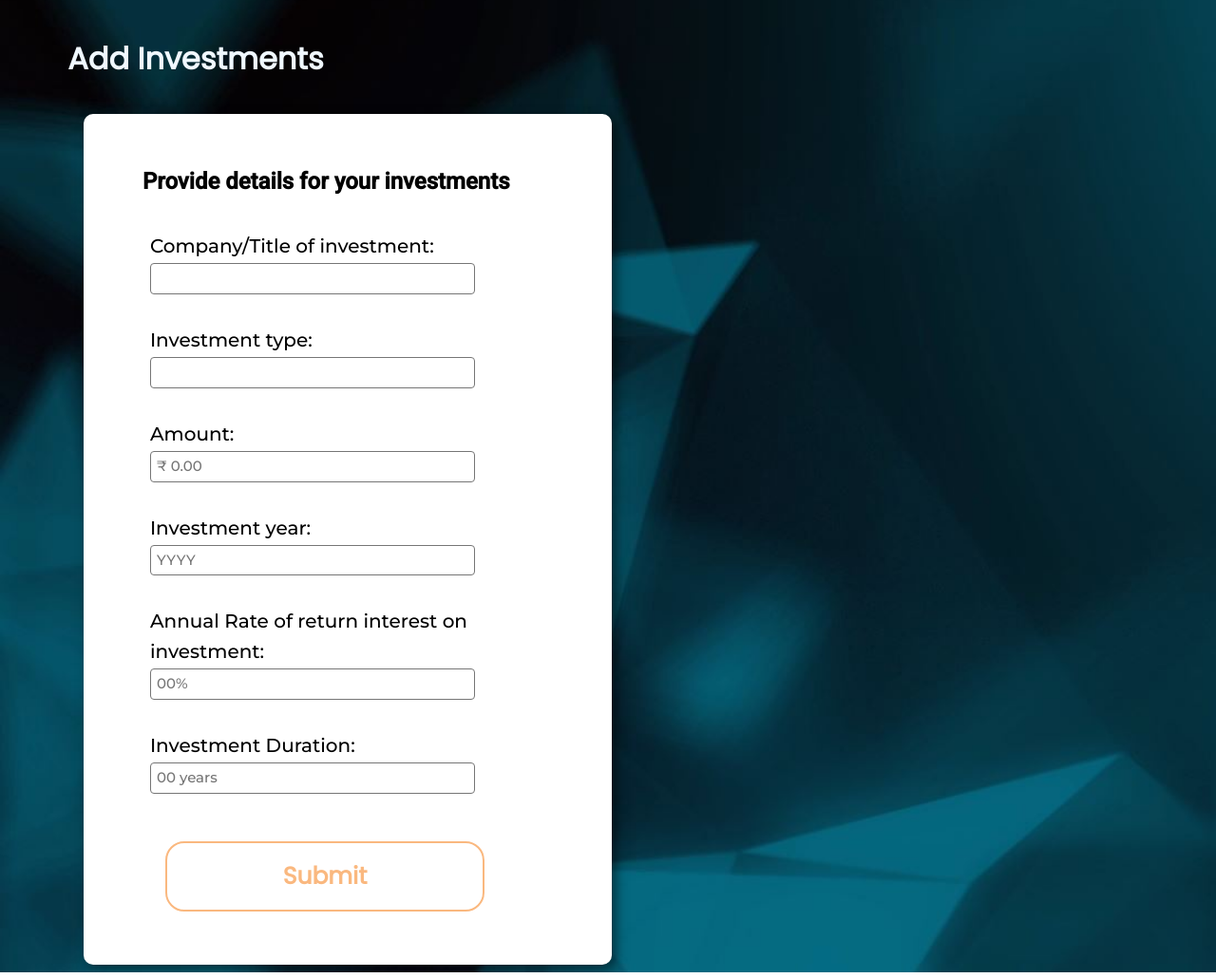
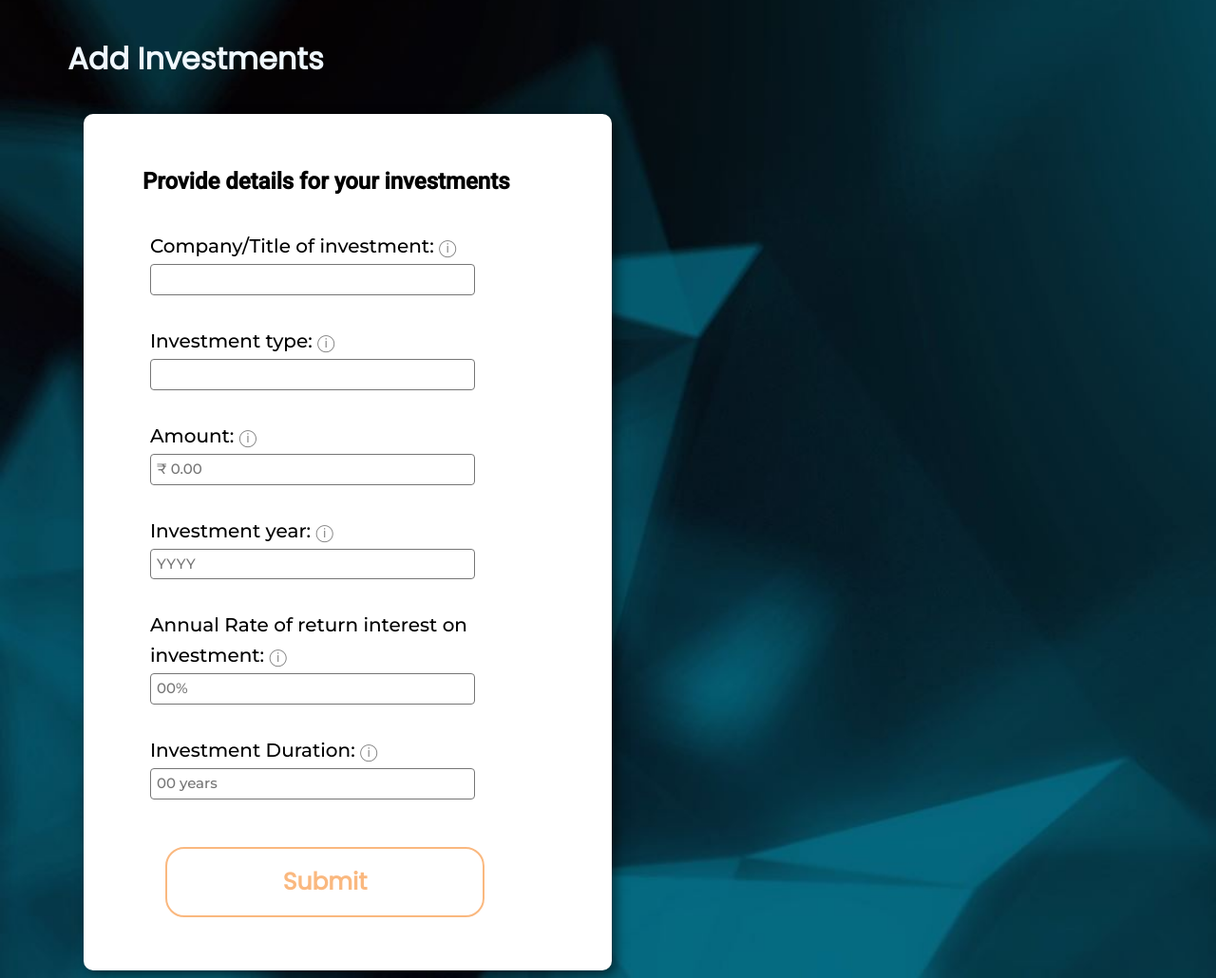
Before and after one commit to SaharshLaud/Investment-Tracker, a PHP site: page /add.php in a window 1280 px wide; the page is wider, and only the part inside the window is pictured. Shown: the part 232-1262 px from the top of that part at 95% size. Run offline with PHP 8.4, Linux system fonts and the light colour scheme.

Commit message:
Update add.php

```diff
--- a/add.php
+++ b/add.php
@@ -145,17 +145,17 @@ text-decoration: underline;
         <h2 style="font-family: 'Roboto', sans-serif;padding-left: 5%">Provide details for your investments</h2><br>
         <div style="padding-left: 2rem;font-size: 20px;font-family: 'Montserrat', sans-serif;line-height: 2rem">
 
-            Company/Title of investment:<br>
+            Company/Title of investment: <abbr title="Investment title or company title." style="text-decoration:none;font-size:18px;color:gray;">&#x24D8;</abbr><br>
             <input type="text" name="inpcompany" class="inp-style" required> <br><br>
-            Investment type: <br>
+            Investment type: <abbr title="Type of investment eg: Stocks, Bonds, Real Estate etc." style="text-decoration:none;font-size:18px;color:gray;">&#x24D8;</abbr><br>
             <input type="text" name="inptype" class="inp-style" required> <br><br>
-            Amount: <br>
+            Amount: <abbr title="Total investment amount." style="text-decoration:none;font-size:18px;color:gray;">&#x24D8;</abbr><br>
             <input id="amount" type="text" name="inpamount" class="inp-style" placeholder=" &#8377 0.00" required> <br><br>
-            Investment year: <br>
+            Investment year: <abbr title="Year in which investment was done." style="text-decoration:none;font-size:18px;color:gray;">&#x24D8;</abbr><br>
             <input id="year" type="text" name="inpstartyear" class="inp-style" placeholder=" YYYY" required> <br><br>
-            Annual Rate of return interest on investment:<br>
+            Annual Rate of return interest on investment: <abbr title="Return rate on amount invested per annum." style="text-decoration:none;font-size:18px;color:gray;">&#x24D8;</abbr><br>
             <input id="rate" type="text" name="inprate" class="inp-style" placeholder=" 00%" required> <br><br>
-            Investment Duration: <br>
+            Investment Duration: <abbr title="Time period of investment." style="text-decoration:none;font-size:18px;color:gray;">&#x24D8;</abbr><br>
             <input id="duration" type="text" name="inpduration" class="inp-style" placeholder=" 00 years" required> <br><br>
         </div> <br>
 
```
